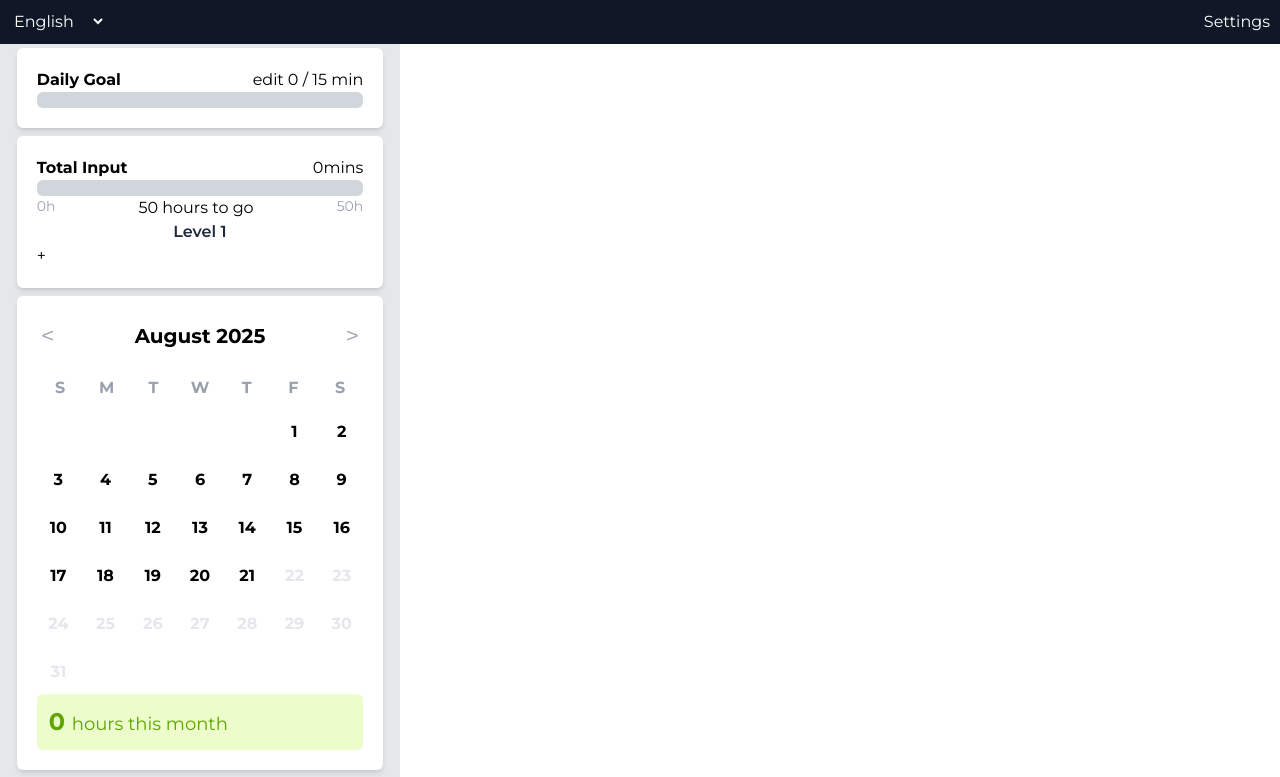
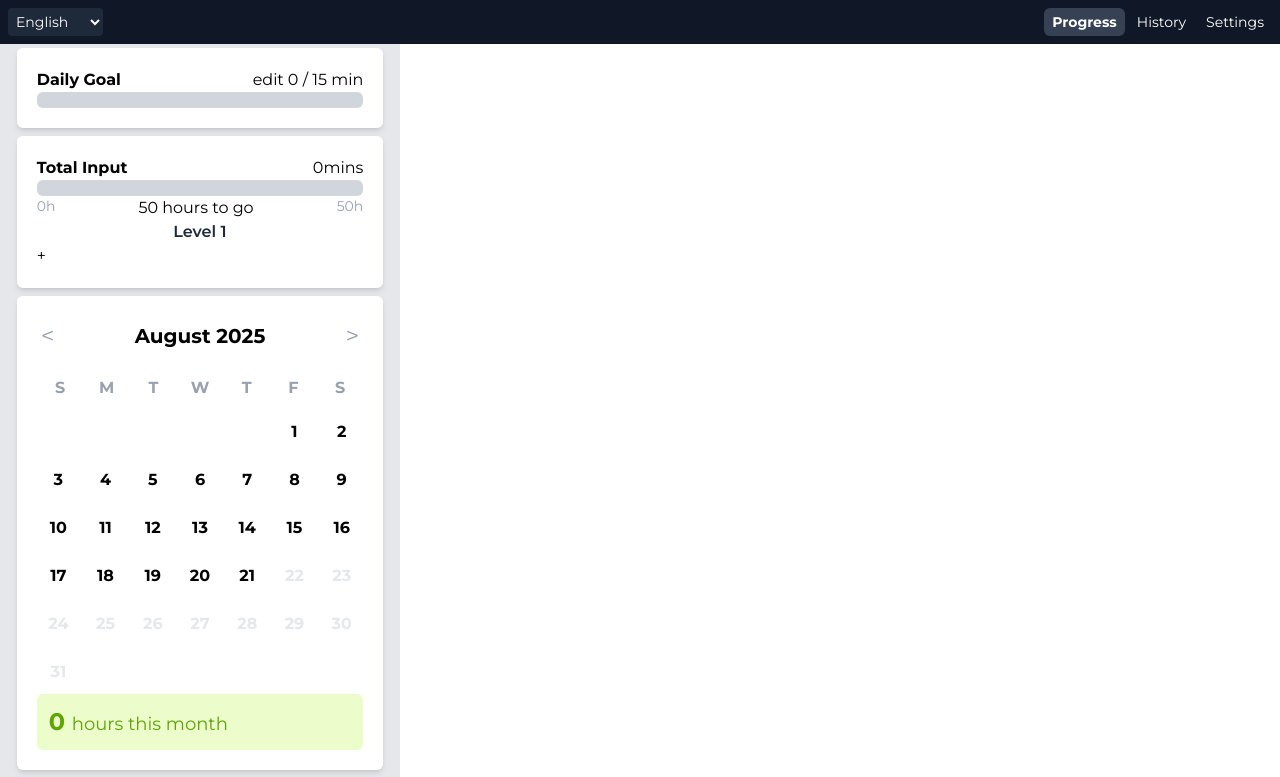
Before and after one commit to Yoreni/track-your-input, a React (Vite) app: page / in a window 1280 px wide. Shown: the top 777 px of the page. Built offline with nearby package versions, Linux system fonts and the light colour scheme.

Commit message:
added history tab

```diff
--- a/src/popup/App.tsx
+++ b/src/popup/App.tsx
@@ -1,8 +1,8 @@
-import { useEffect, useState } from 'react';
+import { useEffect, useState, type ReactNode } from 'react';
 import './App.css'
 import { NavBar } from './NavBar'
 import { loadWatchData, saveWatchData, type WatchData, type WatchDataEntry } from '../WatchData';
-import { loadSettings, saveSettings, type Settings } from '../Settings';
+import { defaultSettings, loadSettings, saveSettings, type Settings } from '../Settings';
 import { useSave } from '../useSave';
 import { ProgressDashboard } from './ProgressDashboard';
 import { type Screen } from '../utils';
@@ -13,8 +13,14 @@ function App()
   const selectedDefault = "en"
   const [language, setLanguage] = useState(selectedDefault);
   const [input, setInput] = useState<WatchData>({});
-  const [settings, setSettings] = useState<Settings>();
+  const [settings, setSettings] = useState<Settings>(defaultSettings);
   const [screen, setScreen] = useState<Screen>("PROGRESS")
+
+  const screenComponents: Record<Screen, ReactNode> = {
+    "PROGRESS": <ProgressDashboard input={getInputForLanguage(language)} addInputEntry={(entry: WatchDataEntry) => addInputEntry(language, entry)} settings={settings} setSettings={setSettings} language={language} />,
+    "HISTORY": <></>,
+    "SETTINGS": <SettingsPage settings={settings} setSettings={setSettings} input={input} setInput={setInput}/>
+  }
 
   useEffect(() => {
     loadSettings().then((data: Settings) => {
@@ -69,11 +75,7 @@ function App()
   return ( input && settings &&
     <>
       <NavBar language={language} learning={Object.keys(settings.learning)} setLanguage={setLanguage} setScreen={setScreen} screen={screen}/>
-      {
-        screen === "PROGRESS" ?
-          <ProgressDashboard input={getInputForLanguage(language)} addInputEntry={(entry: WatchDataEntry) => addInputEntry(language, entry)} settings={settings} setSettings={setSettings} language={language} />
-        : <SettingsPage settings={settings} setSettings={setSettings} input={input} setInput={setInput}/>
-      }
+      {screenComponents[screen]}
     </>
   )
 }
--- a/src/popup/LanguageSelector.tsx
+++ b/src/popup/LanguageSelector.tsx
@@ -6,7 +6,7 @@ import { LANGUAGES } from "../language"
 interface Props
 {
     learning: string[]
-    setSettings: Dispatch<SetStateAction<Settings | undefined>>
+    setSettings: Dispatch<SetStateAction<Settings>>
     onFinish?: () => void
 }
 
--- a/src/popup/NavBar.tsx
+++ b/src/popup/NavBar.tsx
@@ -19,14 +19,37 @@ export function NavBar({ language, setLanguage, screen, setScreen, learning }: P
     const options = learning.map(isoCode =>
         <option value={isoCode} selected={isoCode === language}>{getLanguage(isoCode)?.name || "???"}</option>)
 
-    return <nav className="bg-gray-900 text-white p-2.5 flex justify-between items-center fixed top-0 left-0 w-full z-50">
+    return <nav className="bg-gray-900 text-white p-2 flex justify-between items-center fixed top-0 left-0 w-full z-50 h-11">
         <div className="dropdown">
-            <select id="selectedLanguage" className="dropdown-toggle" onChange={changeLanguage}>
+            <select id="selectedLanguage" className="dropdown-toggle bg-gray-800 text-white p-1 rounded text-sm" onChange={changeLanguage}>
                 {options}
             </select>
         </div>
-        {screen === "PROGRESS" && <button onClick={() => setScreen("SETTINGS")}>Settings</button>}
-        {screen !== "PROGRESS" && <button onClick={() => setScreen("PROGRESS")}>Back</button>}
 
+        {/* Navigation Tabs */}
+        <div className="flex space-x-1">
+            <Tab screen={screen} setScreen={setScreen} label="Progress" value={"PROGRESS"} />
+            <Tab screen={screen} setScreen={setScreen} label="History" value={"HISTORY"} />
+            <Tab screen={screen} setScreen={setScreen} label="Settings" value={"SETTINGS"} />
+        </div>
     </nav>
 }
+
+interface TabProps
+{
+    screen: Screen
+    setScreen: React.Dispatch<React.SetStateAction<Screen>>
+    label: string
+    value: Screen
+}
+
+function Tab( {screen, setScreen, label, value}: TabProps )
+{
+    const tabButtonStyle = "px-2 py-1 text-sm rounded-md hover:bg-gray-700 transition-colors duration-200"
+    const activeTabStyle = "bg-gray-700 font-bold"
+
+    return  <button
+        onClick={() => setScreen(value)} className={`${tabButtonStyle} ${screen === value ? activeTabStyle : ""}`}>
+        {label}
+    </button>
+}
--- a/src/popup/ProgressDashboard.tsx
+++ b/src/popup/ProgressDashboard.tsx
@@ -12,7 +12,7 @@ interface Props
     input: WatchDataEntry[]
     addInputEntry: (entry: WatchDataEntry) => void
     settings: Settings
-    setSettings: React.Dispatch<React.SetStateAction<Settings | undefined>>
+    setSettings: React.Dispatch<React.SetStateAction<Settings>>
     language: string
 }
 
--- a/src/popup/SettingsPage.tsx
+++ b/src/popup/SettingsPage.tsx
@@ -9,26 +9,22 @@ import { LanguageSelector } from "./LanguageSelector";
 
 interface Props {
     settings: Settings
-    setSettings: Dispatch<SetStateAction<Settings | undefined>>
+    setSettings: Dispatch<SetStateAction<Settings>>
     input: WatchData
     setInput: Dispatch<SetStateAction<WatchData>>
 }
 
-function toggleDarkMode(value: boolean, setSettings: Dispatch<SetStateAction<Settings | undefined>>): void
+function toggleDarkMode(value: boolean, setSettings: Dispatch<SetStateAction<Settings>>): void
 {
     setSettings(oldState => {
-        if (!oldState)
-            return
         return {...oldState, darkMode: value}
     })
     document.documentElement.classList.toggle("dark", value)
 }
 
-function toggleExcatTime(value: boolean, setSettings: Dispatch<SetStateAction<Settings | undefined>>): void
+function toggleExcatTime(value: boolean, setSettings: Dispatch<SetStateAction<Settings>>): void
 {
     setSettings(oldState => {
-        if (!oldState)
-            return
         return {...oldState, showExcatTime: value}
     })
 }
@@ -47,8 +43,6 @@ export function SettingsPage( {settings, setSettings, input, setInput}: Props)
     function removeLanguageLearning(language: string)
     {
         setSettings(oldSettings => {
-            if (oldSettings === undefined)
-                return undefined
             const { [language]: _, ...learning } = settings.learning;
             const newSettings = {...oldSettings, learning: learning}
             return newSettings
--- a/src/popup/progress/DailyGoal.tsx
+++ b/src/popup/progress/DailyGoal.tsx
@@ -9,7 +9,7 @@ interface Props {
     input: WatchDataEntry[]
     language: string
     goal: number
-    setSettings: React.Dispatch<React.SetStateAction<Settings | undefined>>;
+    setSettings: React.Dispatch<React.SetStateAction<Settings>>;
 }
 
 export function DailyGoal({input, language, goal, setSettings}: Props)
@@ -25,9 +25,8 @@ export function DailyGoal({input, language, goal, setSettings}: Props)
         if (newGoal % 1 !== 0)
             throw new RangeError("The new goal must be an integer")
 
-        setSettings(oldSettings => {
-            if (oldSettings === undefined)
-                return undefined
+        setSettings(oldSettings =>
+        {
             const newLearning = {dailyGoal: newGoal}
             const newSettings = {...oldSettings, learning: {
                 ...oldSettings.learning,
--- a/src/popup/progress/InputCounter.tsx
+++ b/src/popup/progress/InputCounter.tsx
@@ -99,7 +99,9 @@ export function InputCounter( {input, addInputEntry, settings}: Props )
         </>
         }
         <p className='text-center font-semibold text-gray-800 dark:text-gray-200'>Level {progress.level}</p>
-        <button onClick={() => setAddInputDialogOpen(true)}>+</button>
+        <div>
+          <button onClick={() => setAddInputDialogOpen(true)}>+</button>
+        </div>
         <AddInputDialog isOpen={addInputDialogOpen} addInputEntry={addInputEntry} setOpen={setAddInputDialogOpen}/>
     </>
 }
--- a/src/utils.ts
+++ b/src/utils.ts
@@ -1,4 +1,4 @@
-export type Screen = "PROGRESS" | "SETTINGS"
+export type Screen = "PROGRESS" | "SETTINGS" | "HISTORY"
 export const HOUR_CUTOFF = 4
 
 const SI_SUFFIXES = Object.freeze(["", "k", "M", "G", "T", "P", "E", "Z", "Y", "R", "Q"])
```
